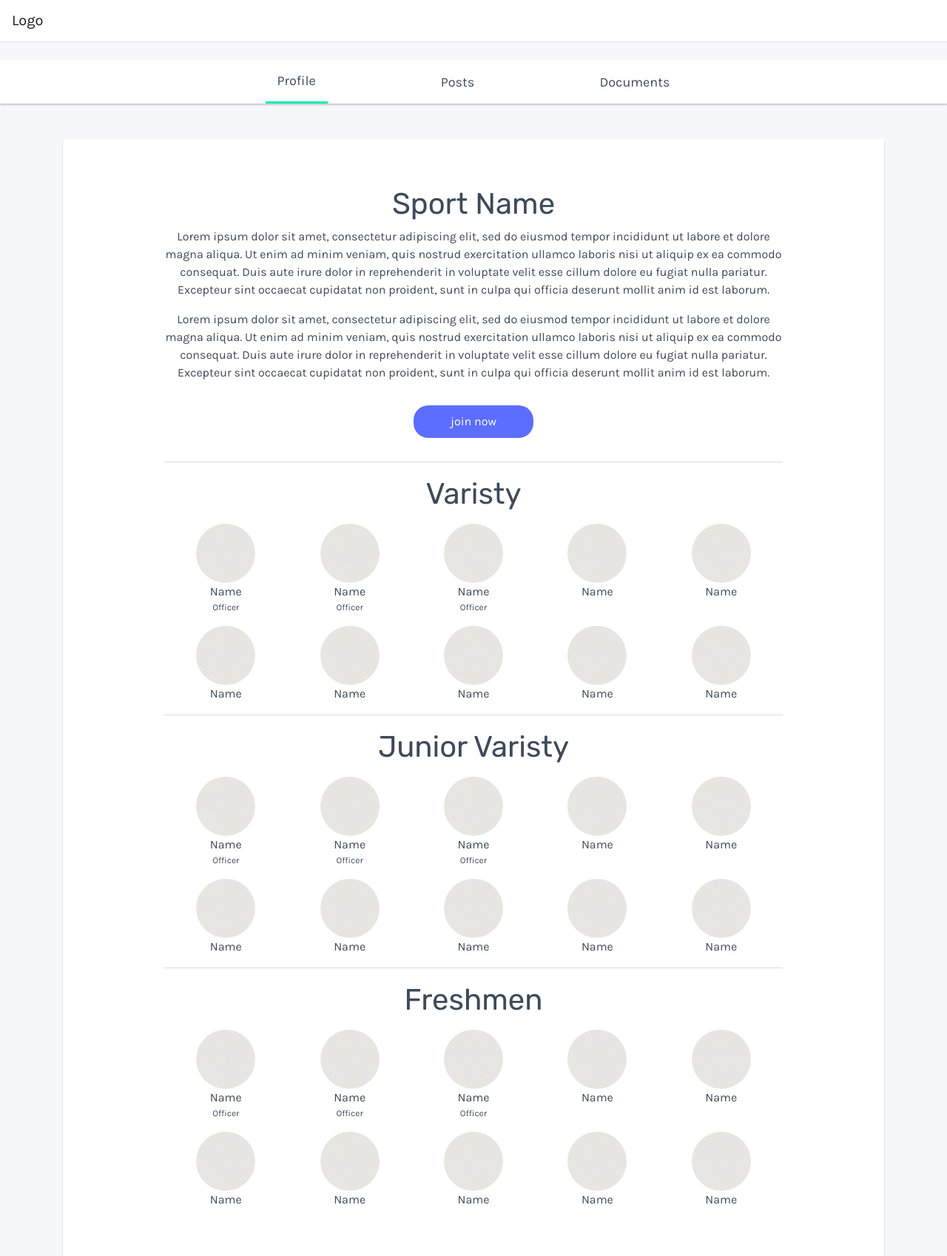
After one commit to TetrisFan/wwthackcodingcolts, a PHP site: page /sports-profile.html in a window 1280 px wide. The commit adds this page. Shown: the whole page at 74% size. Run offline with PHP 8.4, Linux system fonts and the light colour scheme; some libraries are stand-ins or nearby versions.

Commit message:
finished sports profile pg

```diff
--- /dev/null
+++ b/front-end/sports-profile.html
@@ -0,0 +1,187 @@
+<html lang="en">
+  <head>
+    <meta charset="utf-8">
+    <meta name="viewport" content="width=device-width, initial-scale=1, shrink-to-fit=no">
+    <title>Sign In</title>
+
+    <!-- Bootstrap core CSS -->
+    <link rel="stylesheet" href="https://maxcdn.bootstrapcdn.com/bootstrap/4.0.0/css/bootstrap.min.css" integrity="sha384-Gn5384xqQ1aoWXA+058RXPxPg6fy4IWvTNh0E263XmFcJlSAwiGgFAW/dAiS6JXm" crossorigin="anonymous">
+    <script src="https://code.jquery.com/jquery-3.2.1.slim.min.js" integrity="sha384-KJ3o2DKtIkvYIK3UENzmM7KCkRr/rE9/Qpg6aAZGJwFDMVNA/GpGFF93hXpG5KkN" crossorigin="anonymous"></script>
+    <script src="https://cdnjs.cloudflare.com/ajax/libs/popper.js/1.12.9/umd/popper.min.js" integrity="sha384-ApNbgh9B+Y1QKtv3Rn7W3mgPxhU9K/ScQsAP7hUibX39j7fakFPskvXusvfa0b4Q" crossorigin="anonymous"></script>
+    <script src="https://maxcdn.bootstrapcdn.com/bootstrap/4.0.0/js/bootstrap.min.js" integrity="sha384-JZR6Spejh4U02d8jOt6vLEHfe/JQGiRRSQQxSfFWpi1MquVdAyjUar5+76PVCmYl" crossorigin="anonymous"></script>
+    <!-- Custom styles for this template -->
+    <link rel="stylesheet" href="styles.css">
+  </head>
+  <body>
+    <nav class="navbar navbar-expand-md navbar-light bg-white mb-4 border-bottom">
+      <a class="navbar-brand" href="#">Logo</a>
+    </nav>
+
+    <!--
+    <img src="#banner"/> -->
+    <div class="nav-container d-flex flex-row justify-content-center bg-white">
+      <ul class="nav nav-pills justify-content-around align-items-center" id="myTab" role="tablist">
+        <li class="nav-item">
+          <a class="nav-link active" id="profile-tab" data-toggle="tab" href="#profile" role="tab" aria-controls="profile" aria-selected="true">Profile</a>
+        </li>
+        <li class="nav-item">
+          <a class="nav-link" id="posts-tab" data-toggle="tab" href="#posts" role="tab" aria-controls="posts" aria-selected="false">Posts</a>
+        </li>
+        <li class="nav-item">
+          <a class="nav-link" id="documents-tab" data-toggle="tab" href="#documents" role="tab" aria-controls="documents" aria-selected="false">Documents</a>
+        </li>
+      </ul>
+    </div>
+    <div class="tab-content" id="myTabContent">
+      <div class="tab-pane fade show active" id="profile" role="tabpanel" aria-labelledby="profile-tab">
+        <main role="main" class="container text-center mt-5">
+          <div class="jumbotron d-flex flex-column align-items-center">
+            <div class="content-container d-flex flex-column align-items-center">
+              <h1>Sport Name</h1>
+              <p>Lorem ipsum dolor sit amet, consectetur adipiscing elit, sed do eiusmod tempor incididunt ut labore et dolore magna aliqua. Ut enim ad minim veniam, quis nostrud exercitation ullamco laboris nisi ut aliquip ex ea commodo consequat. Duis aute irure dolor in reprehenderit in voluptate velit esse cillum dolore eu fugiat nulla pariatur. Excepteur sint occaecat cupidatat non proident, sunt in culpa qui officia deserunt mollit anim id est laborum.</p>
+              <p>Lorem ipsum dolor sit amet, consectetur adipiscing elit, sed do eiusmod tempor incididunt ut labore et dolore magna aliqua. Ut enim ad minim veniam, quis nostrud exercitation ullamco laboris nisi ut aliquip ex ea commodo consequat. Duis aute irure dolor in reprehenderit in voluptate velit esse cillum dolore eu fugiat nulla pariatur. Excepteur sint occaecat cupidatat non proident, sunt in culpa qui officia deserunt mollit anim id est laborum.</p>
+              <button type="submit" class="btn btn-primary mt-3 mb-3">join now</button>
+              <hr>
+
+              <h1 class="mt-3 mb-3">Varisty</h1>
+              <div class="row">
+                <div class="col"><img class="profile-pic" src="gray.png"/><p class="member-name mb-0">Name</p><p class="position">Officer</p></div>
+                <div class="col"><img class="profile-pic" src="gray.png"/><p class="member-name mb-0">Name</p><p class="position">Officer</p></div>
+                <div class="col"><img class="profile-pic" src="gray.png"/><p class="member-name mb-0">Name</p><p class="position">Officer</p></div>
+                <div class="col"><img class="profile-pic" src="gray.png"/><p class="member-name mb-0">Name</p></div>
+                <div class="col"><img class="profile-pic" src="gray.png"/><p class="member-name mb-0">Name</p></div>
+              </div>
+              <div class="row">
+                <div class="col"><img class="profile-pic" src="gray.png"/><p class="member-name mb-0">Name</p></div>
+                <div class="col"><img class="profile-pic" src="gray.png"/><p class="member-name mb-0">Name</p></div>
+                <div class="col"><img class="profile-pic" src="gray.png"/><p class="member-name mb-0">Name</p></div>
+                <div class="col"><img class="profile-pic" src="gray.png"/><p class="member-name mb-0">Name</p></div>
+                <div class="col"><img class="profile-pic" src="gray.png"/><p class="member-name mb-0">Name</p></div>
+              </div>
+              <hr>
+
+              <h1 class="mt-3 mb-3">Junior Varisty</h1>
+              <div class="row">
+                <div class="col"><img class="profile-pic" src="gray.png"/><p class="member-name mb-0">Name</p><p class="position">Officer</p></div>
+                <div class="col"><img class="profile-pic" src="gray.png"/><p class="member-name mb-0">Name</p><p class="position">Officer</p></div>
+                <div class="col"><img class="profile-pic" src="gray.png"/><p class="member-name mb-0">Name</p><p class="position">Officer</p></div>
+                <div class="col"><img class="profile-pic" src="gray.png"/><p class="member-name mb-0">Name</p></div>
+                <div class="col"><img class="profile-pic" src="gray.png"/><p class="member-name mb-0">Name</p></div>
+              </div>
+              <div class="row">
+                <div class="col"><img class="profile-pic" src="gray.png"/><p class="member-name mb-0">Name</p></div>
+                <div class="col"><img class="profile-pic" src="gray.png"/><p class="member-name mb-0">Name</p></div>
+                <div class="col"><img class="profile-pic" src="gray.png"/><p class="member-name mb-0">Name</p></div>
+                <div class="col"><img class="profile-pic" src="gray.png"/><p class="member-name mb-0">Name</p></div>
+                <div class="col"><img class="profile-pic" src="gray.png"/><p class="member-name mb-0">Name</p></div>
+              </div>
+              <hr>
+
+              <h1 class="mt-3 mb-3">Freshmen</h1>
+              <div class="row">
+                <div class="col"><img class="profile-pic" src="gray.png"/><p class="member-name mb-0">Name</p><p class="position">Officer</p></div>
+                <div class="col"><img class="profile-pic" src="gray.png"/><p class="member-name mb-0">Name</p><p class="position">Officer</p></div>
+                <div class="col"><img class="profile-pic" src="gray.png"/><p class="member-name mb-0">Name</p><p class="position">Officer</p></div>
+                <div class="col"><img class="profile-pic" src="gray.png"/><p class="member-name mb-0">Name</p></div>
+                <div class="col"><img class="profile-pic" src="gray.png"/><p class="member-name mb-0">Name</p></div>
+              </div>
+              <div class="row">
+                <div class="col"><img class="profile-pic" src="gray.png"/><p class="member-name mb-0">Name</p></div>
+                <div class="col"><img class="profile-pic" src="gray.png"/><p class="member-name mb-0">Name</p></div>
+                <div class="col"><img class="profile-pic" src="gray.png"/><p class="member-name mb-0">Name</p></div>
+                <div class="col"><img class="profile-pic" src="gray.png"/><p class="member-name mb-0">Name</p></div>
+                <div class="col"><img class="profile-pic" src="gray.png"/><p class="member-name mb-0">Name</p></div>
+              </div>
+            </div>
+          </div>
+        </main>
+      </div>
+      <div class="tab-pane fade" id="posts" role="tabpanel" aria-labelledby="posts-tab">
+        <main role="main" class="container text-center mt-5 d-flex flex-column align-items-center">
+          <div class="headline-container">
+            <div class="headline"><h1>Headline</h1></div>
+            <div class="headline-text">Lorem ipsum dolor sit amet, consectetur adipiscing elit, sed do eiusmod tempor incididunt ut labore et dolore magna aliqua. Ut enim ad minim veniam, quis nostrud exercitation ullamco laboris nisi ut aliquip ex ea commodo consequat. Duis aute irure dolor in reprehenderit in voluptate velit esse cillum dolore eu fugiat nulla pariatur. Excepteur sint occaecat cupidatat non proident, sunt in culpa qui officia deserunt mollit anim id est laborum.</div>
+          </div>
+          <div class="headline-container">
+            <div class="headline"><h1>Headline</h1></div>
+            <div class="headline-text">Lorem ipsum dolor sit amet, consectetur adipiscing elit, sed do eiusmod tempor incididunt ut labore et dolore magna aliqua. Ut enim ad minim veniam, quis nostrud exercitation ullamco laboris nisi ut aliquip ex ea commodo consequat. Duis aute irure dolor in reprehenderit in voluptate velit esse cillum dolore eu fugiat nulla pariatur. Excepteur sint occaecat cupidatat non proident, sunt in culpa qui officia deserunt mollit anim id est laborum.</div>
+          </div>
+          <div class="headline-container">
+            <div class="headline"><h1>Headline</h1></div>
+            <div class="headline-text">Lorem ipsum dolor sit amet, consectetur adipiscing elit, sed do eiusmod tempor incididunt ut labore et dolore magna aliqua. Ut enim ad minim veniam, quis nostrud exercitation ullamco laboris nisi ut aliquip ex ea commodo consequat. Duis aute irure dolor in reprehenderit in voluptate velit esse cillum dolore eu fugiat nulla pariatur. Excepteur sint occaecat cupidatat non proident, sunt in culpa qui officia deserunt mollit anim id est laborum.</div>
+          </div>
+          <div class="headline-container">
+            <div class="headline"><h1>Headline</h1></div>
+            <div class="headline-text">Lorem ipsum dolor sit amet, consectetur adipiscing elit, sed do eiusmod tempor incididunt ut labore et dolore magna aliqua. Ut enim ad minim veniam, quis nostrud exercitation ullamco laboris nisi ut aliquip ex ea commodo consequat. Duis aute irure dolor in reprehenderit in voluptate velit esse cillum dolore eu fugiat nulla pariatur. Excepteur sint occaecat cupidatat non proident, sunt in culpa qui officia deserunt mollit anim id est laborum.</div>
+          </div>
+          <div class="headline-container">
+            <div class="headline"><h1>Headline</h1></div>
+            <div class="headline-text">Lorem ipsum dolor sit amet, consectetur adipiscing elit, sed do eiusmod tempor incididunt ut labore et dolore magna aliqua. Ut enim ad minim veniam, quis nostrud exercitation ullamco laboris nisi ut aliquip ex ea commodo consequat. Duis aute irure dolor in reprehenderit in voluptate velit esse cillum dolore eu fugiat nulla pariatur. Excepteur sint occaecat cupidatat non proident, sunt in culpa qui officia deserunt mollit anim id est laborum.</div>
+          </div>
+        </main>
+      </div>
+      <div class="tab-pane fade" id="documents" role="tabpanel" aria-labelledby="documents-tab">
+        <main role="main" class="container h-75 text-center mt-5">
+          <div class="jumbotron d-flex flex-column justify-content-center align-items-center">
+            <div class="card-deck ">
+              <div class="card">
+                <img class="card-img-top" src="gray.png" alt="Card image cap">
+                <div class="card-body">
+                  <h5 class="card-title">file</h5>
+                </div>
+              </div>
+              <div class="card">
+                <img class="card-img-top" src="gray.png" alt="Card image cap">
+                <div class="card-body">
+                  <h5 class="card-title">file</h5>
+                </div>
+              </div>
+              <div class="card">
+                <img class="card-img-top" src="gray.png" alt="Card image cap">
+                <div class="card-body">
+                  <h5 class="card-title">file</h5>
+                </div>
+              </div>
+              <div class="card">
+                <img class="card-img-top" src="gray.png" alt="Card image cap">
+                <div class="card-body">
+                  <h5 class="card-title">file</h5>
+                </div>
+              </div>
+            </div>
+            <div class="card-deck">
+              <div class="card">
+                <img class="card-img-top" src="gray.png" alt="Card image cap">
+                <div class="card-body">
+                  <h5 class="card-title">file</h5>
+                </div>
+              </div>
+              <div class="card">
+                <img class="card-img-top" src="gray.png" alt="Card image cap">
+                <div class="card-body">
+                  <h5 class="card-title">file</h5>
+                </div>
+              </div>
+              <div class="card">
+                <img class="card-img-top" src="gray.png" alt="Card image cap">
+                <div class="card-body">
+                  <h5 class="card-title">file</h5>
+                </div>
+              </div>
+              <div class="card">
+                <img class="card-img-top" src="gray.png" alt="Card image cap">
+                <div class="card-body">
+                  <h5 class="card-title">file</h5>
+                </div>
+              </div>
+            </div>
+          </div>
+        </main>
+      </div>
+    </div>
+
+
+    <script src="https://code.jquery.com/jquery-3.3.1.slim.min.js" integrity="sha384-q8i/X+965DzO0rT7abK41JStQIAqVgRVzpbzo5smXKp4YfRvH+8abtTE1Pi6jizo" crossorigin="anonymous"></script>
+    <script>window.jQuery || document.write('<script src="/docs/4.2/assets/js/vendor/jquery-slim.min.js"><\/script>')</script><script src="/docs/4.2/dist/js/bootstrap.bundle.min.js" integrity="sha384-zDnhMsjVZfS3hiP7oCBRmfjkQC4fzxVxFhBx8Hkz2aZX8gEvA/jsP3eXRCvzTofP" crossorigin="anonymous"></script>
+  </body>
+</html>
--- a/front-end/styles.css
+++ b/front-end/styles.css
@@ -160,6 +160,7 @@ hr {
   width: 100%;
   background-color: #DADADA;
   height: 1px;
+  margin-bottom: 3px;
 }
 
 .position {
```
Also changed, not shown: 2 other files.
